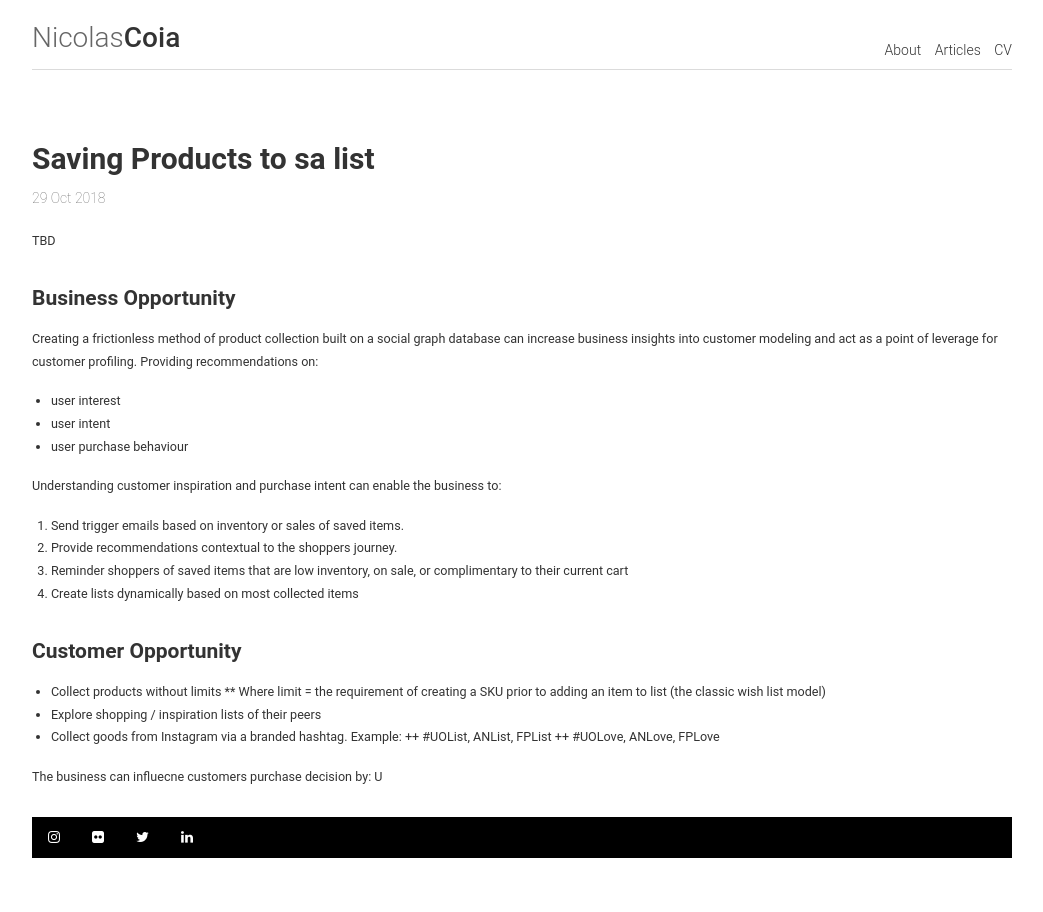
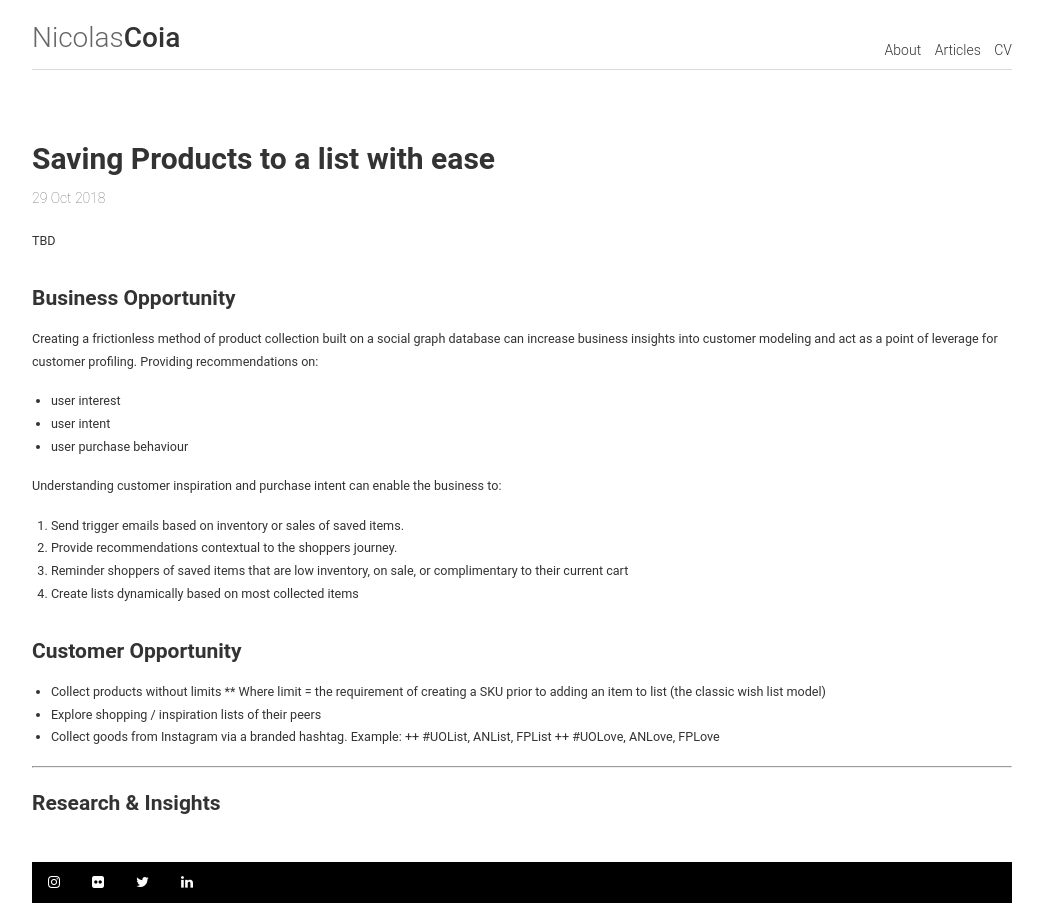
Before and after one commit to dyutibarma/monochrome, a Jekyll site: the page built from _posts/2018-10-29-frictionless-Lists.md, in a window 1280 px wide. Shown: the whole page, without its empty margins (118-1161 px from the left). Built offline with Jekyll 4.4.1, drawn with Linux system fonts in a browser that asks for light colours.

Commit message:
Update 2018-10-29-frictionless-Lists.md

```diff
--- a/_posts/2018-10-29-frictionless-Lists.md
+++ b/_posts/2018-10-29-frictionless-Lists.md
@@ -1,7 +1,7 @@
 ---
 title:  Saving Products to a List
 description: How to facilitate a frictionless shopping journey to enable customers to save items to a list for inspiration, purchase, and sharing.
-header: Saving Products to sa list
+header: Saving Products to a list with ease
 categories: [ecommerce]
 tags: [portfolio, research, strategy]
 excerpt_separator: <!--more-->
@@ -30,5 +30,6 @@ Understanding customer inspiration and purchase intent can enable the business t
     ++ #UOList, ANList, FPList
     ++ #UOLove, ANLove, FPLove
 
-The business can influecne customers purchase decision by:
-U
+---
+
+### Research & Insights
```
